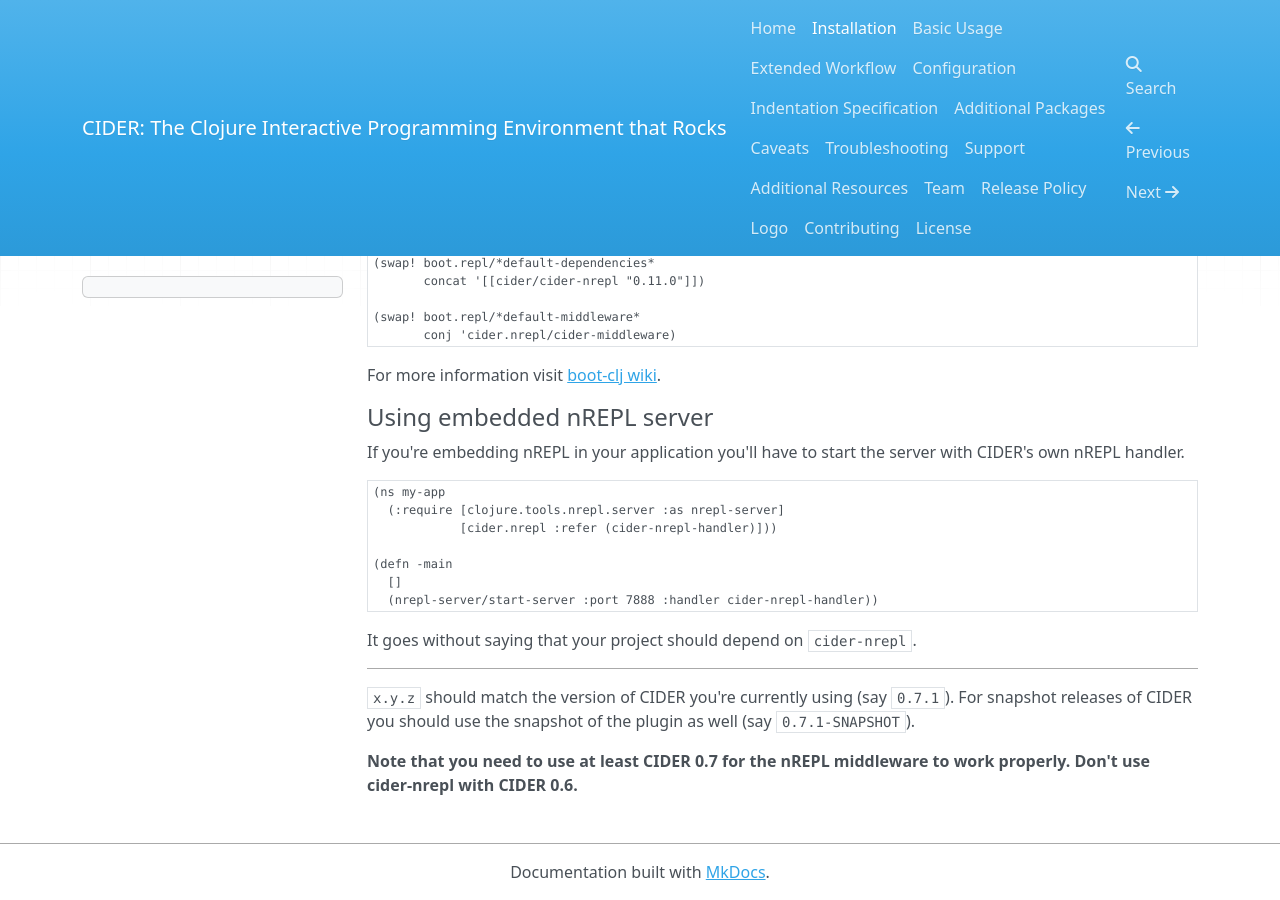
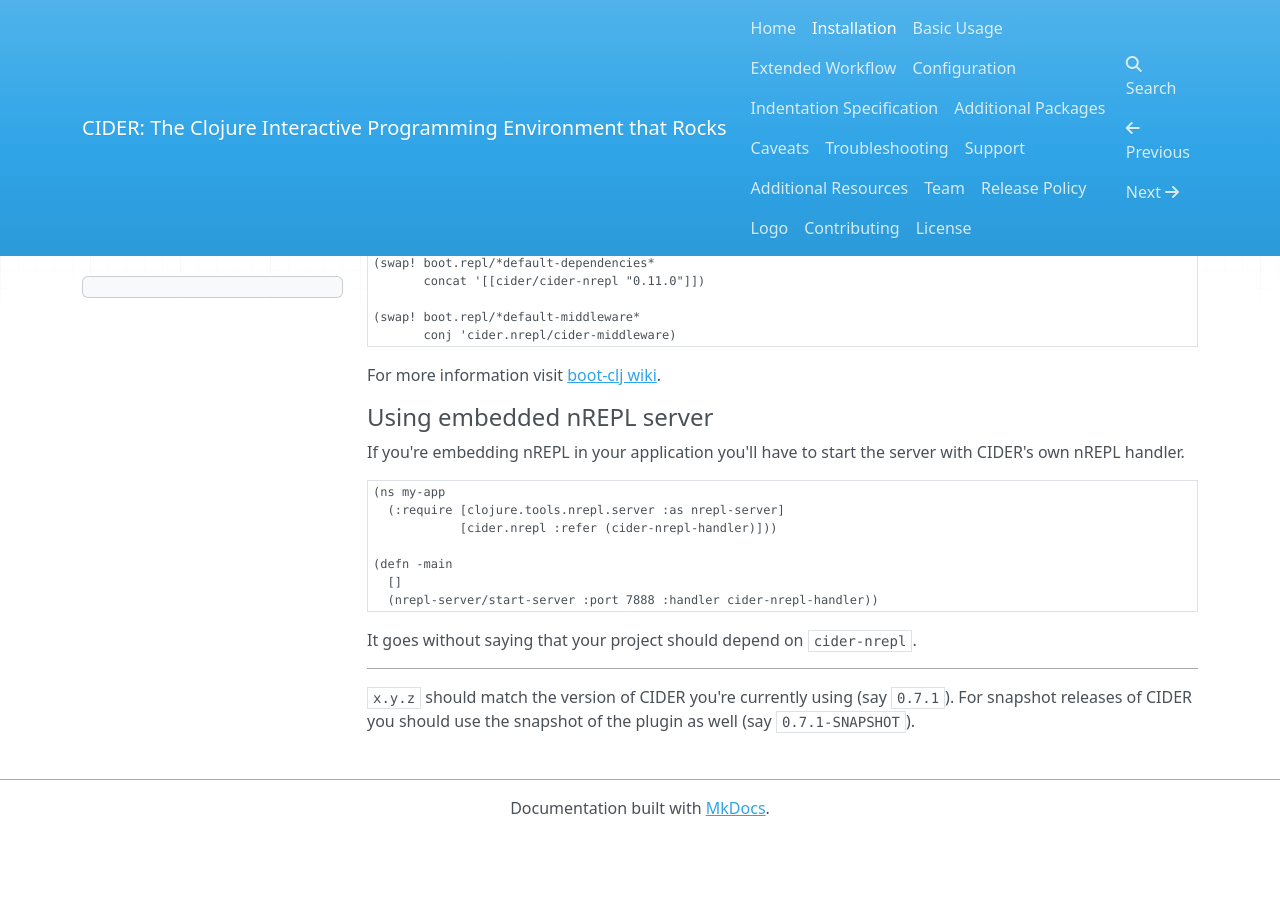
Before and after one commit to clojure-emacs/cider, an MkDocs documentation site: the page built from doc/installation.md, in a window 1280 px wide and 900 px high, scrolled down 1819 px. Built offline with MkDocs 1.6.1, drawn with Linux system fonts in a browser that asks for light colours; nearby versions of some CDN libraries; old or Windows-style settings are respelled for this version of MkDocs; after the commit the page ends 2655 px from its top, so only the background shows below that.

Commit message:
Remove an outdated warning

```diff
--- a/doc/installation.md
+++ b/doc/installation.md
@@ -138,6 +138,3 @@
 `x.y.z` should match the version of CIDER you're currently using (say `0.7.1`).
 For snapshot releases of CIDER you should use the snapshot of the plugin as well
 (say `0.7.1-SNAPSHOT`).
-
-**Note that you need to use at least CIDER 0.7 for the nREPL middleware to work
-properly.  Don't use cider-nrepl with CIDER 0.6.**
```
